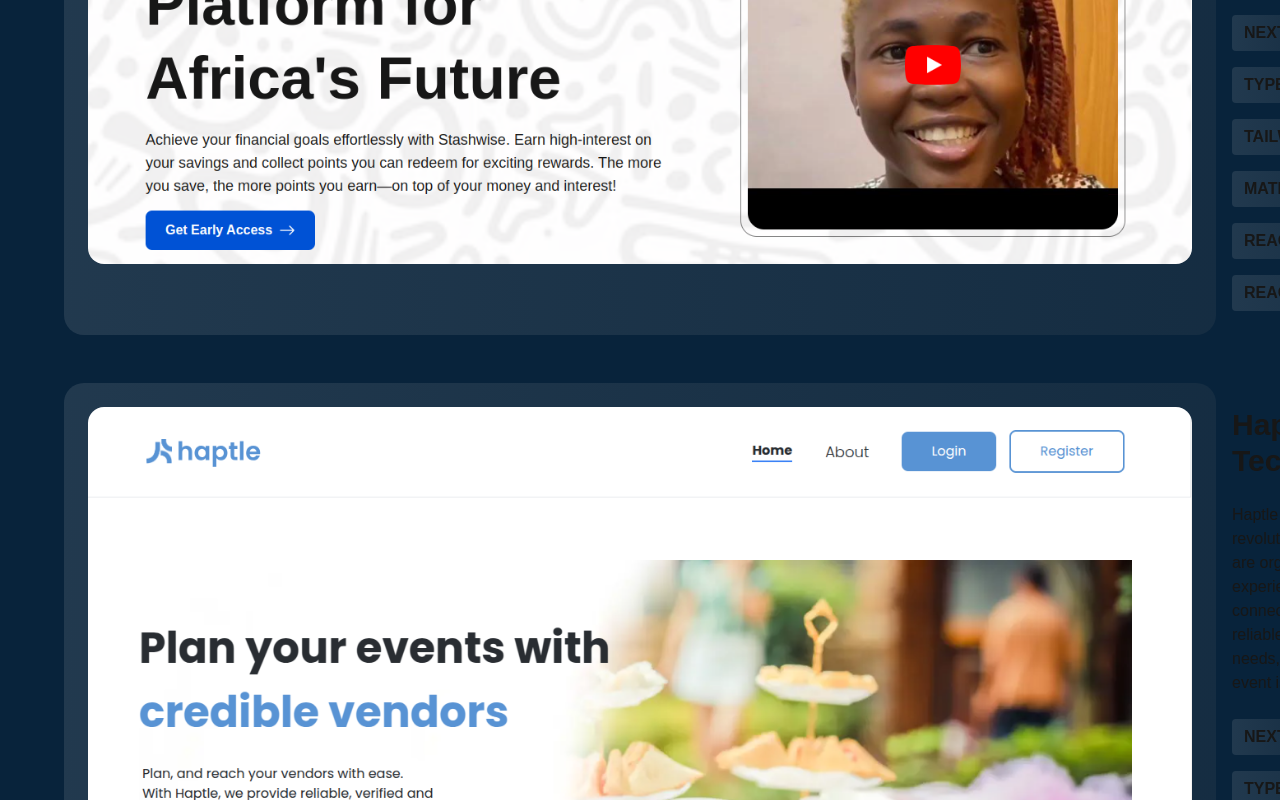
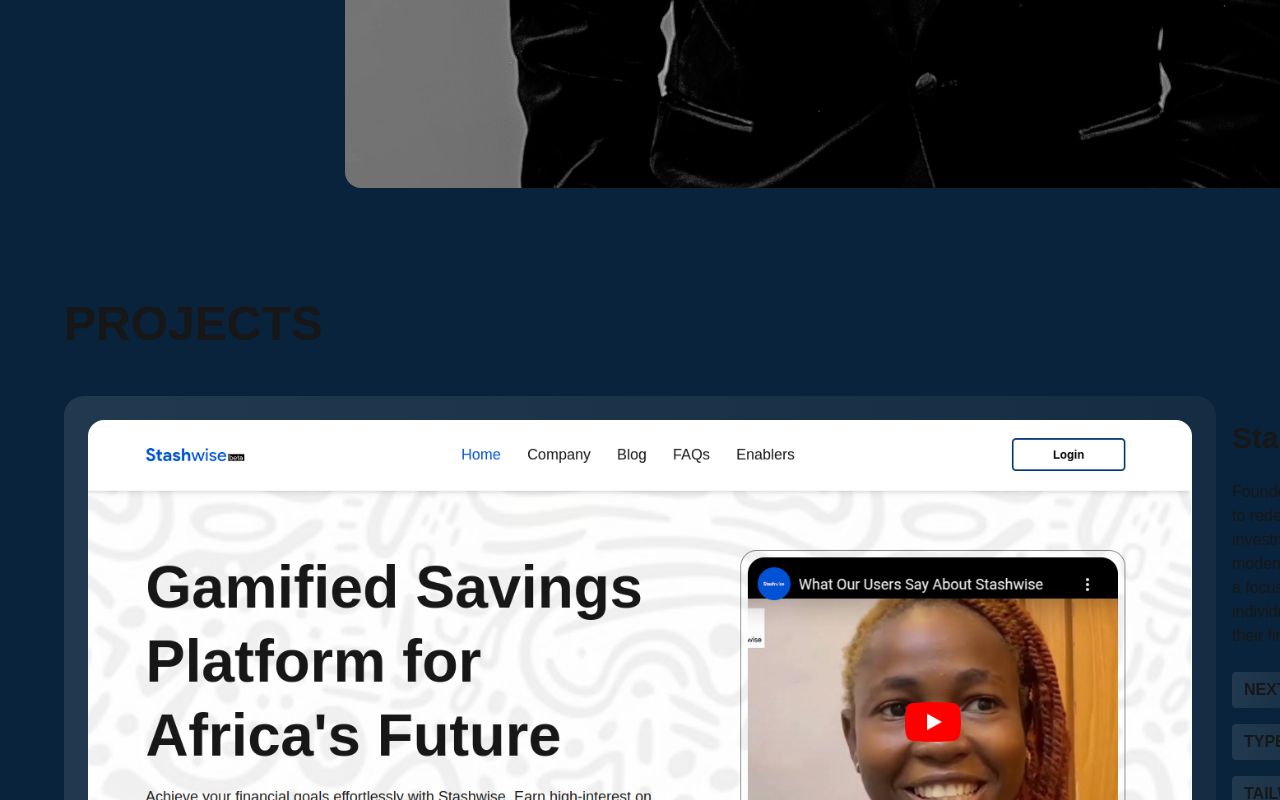
Before and after one commit to Akeemkabiru/Portfolio, a Next.js app: page / in a window 1280 px wide. Shown: the part 1125-1925 px from the top of the page. Built offline with nearby package versions, Linux system fonts and the light colour scheme.

Commit message:
added better designes

```diff
--- a/src/app/layout.tsx
+++ b/src/app/layout.tsx
@@ -30,7 +30,7 @@
         className={`${geistSans.variable} ${geistMono.variable} antialiased space-y-16`}
       >
         <Header />
-        <main className="px-6 md:px-12 lg:px-16 pt-12 md:pt-20 lg:pt-0">
+        <main className="px-6 md:px-12 lg:px-16 pt-20 md:pt-24 ">
           {children}
         </main>
       </body>
--- a/src/app/page.tsx
+++ b/src/app/page.tsx
@@ -5,7 +5,7 @@
 export default function Home() {
   return (
     <>
-      <section className="w-full lg:h-screen flex justify-center items-center">
+      <section className="w-full flex justify-center items-center">
         <div className="flex md:flex-row flex-col justify-between gap-6">
           <div className="lg:space-y-8 space-y-4 lg:w-[60%] w-full">
             <div className="flex gap-2 items-center">
@@ -38,7 +38,8 @@
         </div>
       </section>
 
-      <section className="pt-16 lg:pt-0 space-y-8 md:space-y-12">
+      <section id="projects" className="pt-28 space-y-8 md:space-y-12">
+        <p className={`uppercase text-4xl lg:text-5xl font-bold`}>Projects</p>
         {EXPERIENCE.map(
           (
             { picture, title, description, stacks, link, gitLink },
--- a/src/utils/constant.ts
+++ b/src/utils/constant.ts
@@ -2,7 +2,7 @@
 
 export const NAVBAR_ITEMS = [
   { value: "Home", route: "/" },
-  { value: "Projects", route: "/about" },
+  { value: "Projects", route: "#projects" },
   { value: "About", route: "/experience" },
   { value: "Contact", route: "/contact" },
 ];
```
